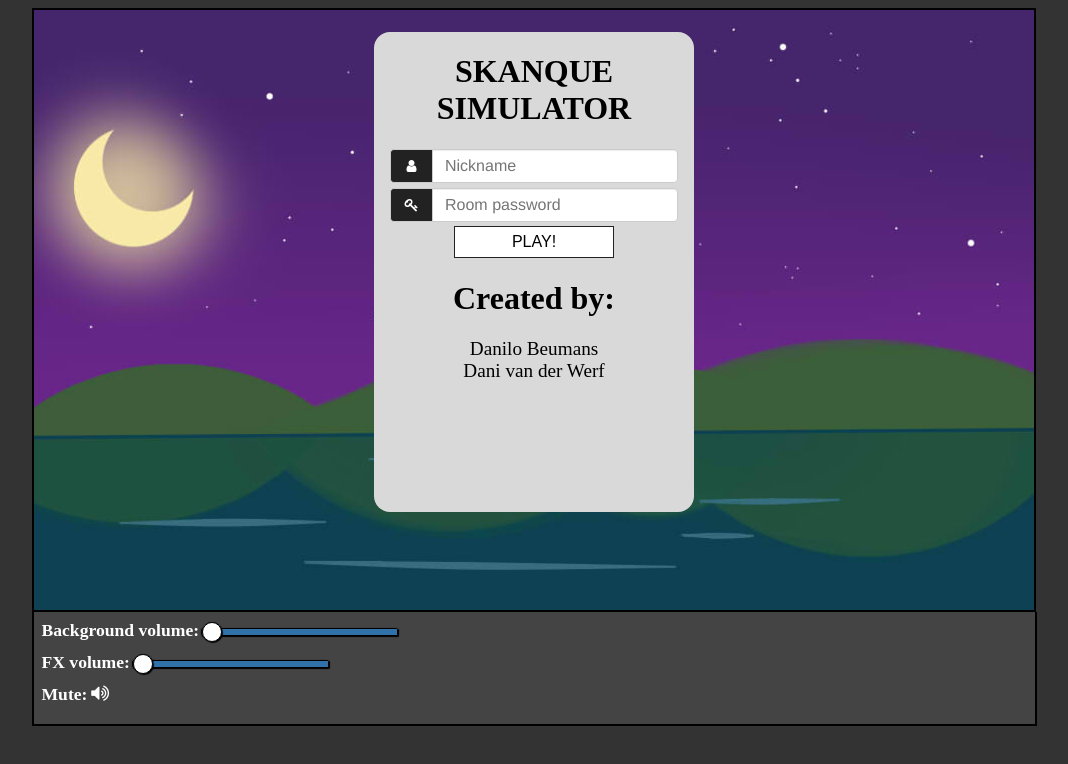
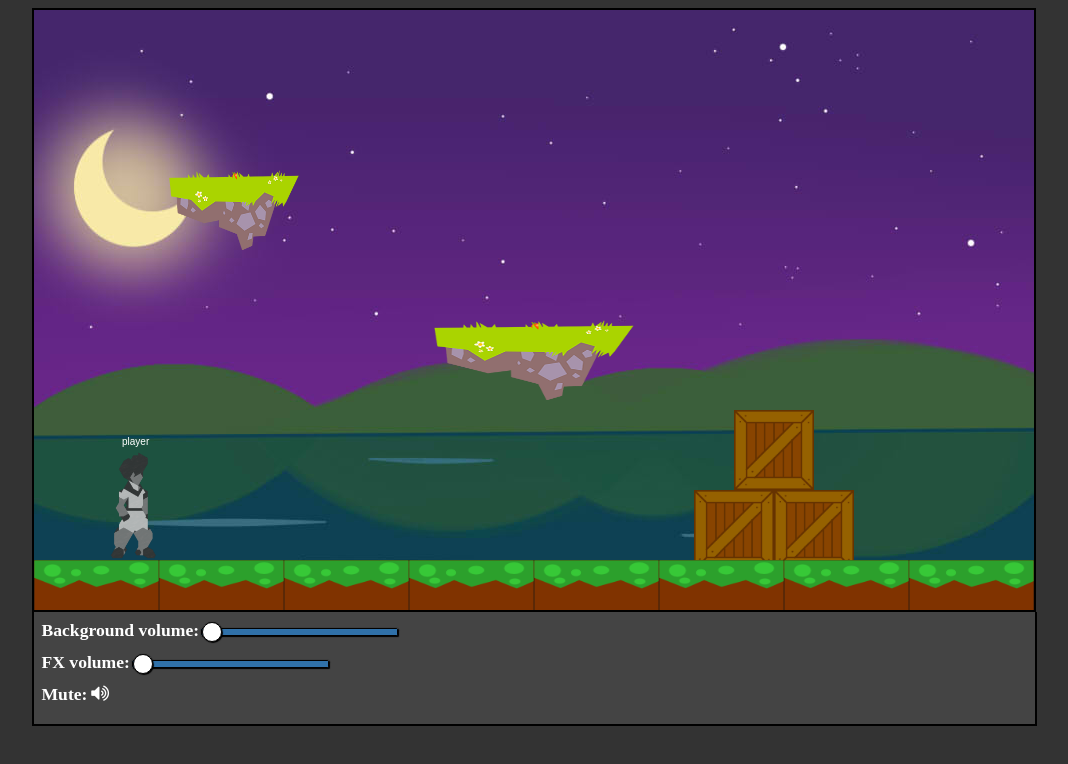
Before and after one commit to DBeumans/html5_multiplayer, a website: page public/index.html in a window 1280 px wide. Both pictures are taken after a click on the button "PLAY!". Shown: the whole page, without its empty margins (106-1174 px from the left). Drawn offline with nearby package versions, Linux system fonts and the light colour scheme; no server answers.

```diff
--- a/public/Assets/_Scripts/classes/AudioUI.js
+++ b/public/Assets/_Scripts/classes/AudioUI.js
@@ -72,6 +72,10 @@
     {
       const event = new CustomEvent('mute', {detail:{value:muteButton.checked}});
       window.dispatchEvent(event);
+      if(!muteButton.checked)
+        muteIcon.style.color = "white";
+      else
+        muteIcon.style.color = "gray";
     });
     container.appendChild(muteControls);
   }
--- a/public/Assets/_Scripts/classes/Level.js
+++ b/public/Assets/_Scripts/classes/Level.js
@@ -5,15 +5,16 @@
     this.id = id || "level";
     this.obstacles = [];
     canvas.style.backgroundImage = 'url(Assets/images/background.jpg)';
-    this.createWalls();
+    this.createObstacles();
   }
 
-  createWalls()
+  createObstacles()
   {
-    this.obstacles[this.obstacles.length] = new Wall(200, 510, 80, 80, "wall", true, "Assets/images/wall.png");
-    this.obstacles[this.obstacles.length] = new Wall(850, 300, 50, 50, "wall", true, "Assets/images/wall.png");
-    //this.obstacles[this.obstacles.length] = new Wall(500, 350, 250, 50, "wall", true, "Assets/images/wall.png");
-    this.obstacles[this.obstacles.length] = new Wall(500, 350, 250, 50, "platform", true, "Assets/images/platform.png");
+    this.obstacles[this.obstacles.length] = new Wall(500, 350, 200, 30, "platform", true, "Assets/images/platform-2.png");
+    this.obstacles[this.obstacles.length] = new Wall(200, 200, 130, 30, "platform", true, "Assets/images/platform-2.png");
+    this.obstacles[this.obstacles.length] = new Wall(700, 520, 80, 80, "crate", true, "Assets/images/crate.png");
+    this.obstacles[this.obstacles.length] = new Wall(780, 520, 80, 80, "crate", true, "Assets/images/crate.png");
+    this.obstacles[this.obstacles.length] = new Wall(740, 440, 80, 80, "crate", true, "Assets/images/crate.png");
     this.obstacles[this.obstacles.length] = new Wall(500, 600, 1000, 100, "ground", true, "Assets/images/grass.png");
 
   }
--- a/public/Assets/_Scripts/classes/Player.js
+++ b/public/Assets/_Scripts/classes/Player.js
@@ -3,7 +3,7 @@
   constructor(id, name, x, y, width, height)
   {
     this.id = id;
-    this.name = name || "Shithead";
+    this.name = name || "player";
     this.x = x;
     this.y = y;
     this.width = width;
--- a/public/Assets/_Scripts/classes/Startscreen.js
+++ b/public/Assets/_Scripts/classes/Startscreen.js
@@ -35,26 +35,6 @@
     this.nameField.setAttribute('autofocus', 'autofocus');
     this.nameField.setAttribute('placeholder', 'Nickname');
     name_group.appendChild(this.nameField);
-
-    /*PASSWORD*/
-    const pass_group = document.createElement('div');
-    pass_group.setAttribute('class', 'input-group');
-
-    const passIconBg = document.createElement('span');
-    passIconBg.setAttribute('class', 'icon-background');
-    pass_group.appendChild(passIconBg);
-
-    const passIcon = document.createElement('i');
-    passIcon.setAttribute('class', 'fa fa-key');
-    passIcon.setAttribute('aria-hidden', 'true');
-    passIconBg.appendChild(passIcon);
-
-    this.passField = document.createElement('input');
-    this.passField.setAttribute('placeholder', 'Room password');
-    this.passField.setAttribute('class', 'input-field');
-    this.passField.setAttribute('type', 'password');
-    this.passField.setAttribute('maxlength', '32');
-    pass_group.appendChild(this.passField);
 
     /*STARTBUTTON*/
     const button_group = document.createElement('div');
@@ -98,7 +78,6 @@
     /*PUT WINDOW TOGETHER*/
     this.startWindow.appendChild(head);
     this.startWindow.appendChild(name_group);
-    this.startWindow.appendChild(pass_group);
     this.startWindow.appendChild(startButton);
     this.startWindow.appendChild(button_group);
     this.startWindow.appendChild(creators);
@@ -117,12 +96,7 @@
     }
   }
 
-  startGame()
-  {
-    if(this.password != "mustard")
-      return;
-    window.dispatchEvent(this.startEvent);
-  }
+  startGame(){window.dispatchEvent(this.startEvent);}
 
   loadingScreen()
   {
@@ -131,11 +105,9 @@
     const loadingText = document.createElement('h3');
     loadingText.setAttribute('class', 'head');
     loadingText.innerHTML = 'Loading...';
-
     this.startWindow.appendChild(loadingText);
   }
 
   get name(){return this.nameField.value};
-  get password(){return this.passField.value};
   destroy(){document.body.removeChild(this.startWindow);}
 };
--- a/public/Assets/_Scripts/client.js
+++ b/public/Assets/_Scripts/client.js
@@ -9,7 +9,7 @@
 const mouseInput = new MouseInput(canvas);
 const level = new Level("level1", canvas);
 const playerMovement = new Movement(input);
-const startscreen = new Startscreen("SKANQUE SIMULATOR", input);
+const startscreen = new Startscreen("HTML5 game", input);
 const jumpSound = audioManager.addClip("Assets/audio/sounds/player/jump.wav", false, "fx");
 const backgroundSong = audioManager.addClip("Assets/audio/music/background-song.ogg", true, "background");
 
@@ -41,7 +41,7 @@
   spriteHeight = sprite.height*factor;
   spriteWidth = sprite.width*factor;
 
-  me = new Player(socket.id, startscreen.name, 100, 100, spriteWidth, spriteHeight);
+  me = new Player(socket.id, startscreen.name, 100, 500, spriteWidth, spriteHeight);
   collision = new BoxCollision(me);
   socket.emit('onJoin', me);
   players.push(me);
--- a/public/index.html
+++ b/public/index.html
@@ -1,7 +1,7 @@
 <!DOCTYPE html>
 <html>
   <head>
-    <title>TempName</title>
+    <title>HTML5 game</title>
     <meta charset="utf-8" />
     <meta name="author" content="Danilo Beumans, Dani van der Werf" />
     <link rel="stylesheet" type="text/css" href="stylesheets/main.css">
```
Also changed, not shown: public/Assets/images/crate.png (added), public/Assets/images/platform-2.png (added).
